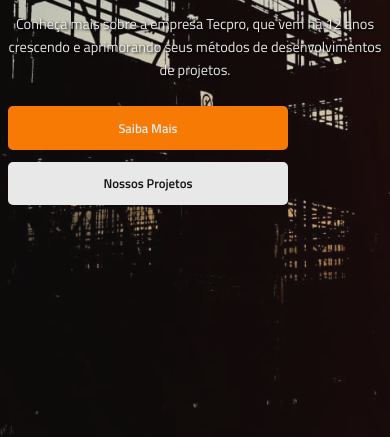
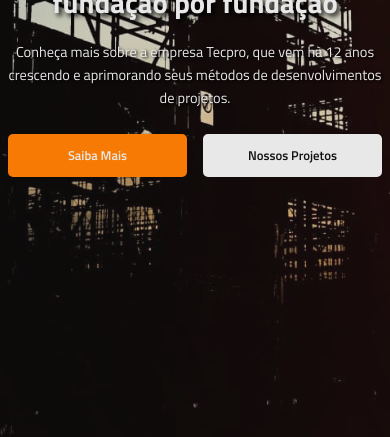
Before and after one commit to leonardolinton/tecpro-engenharia-white, a plain HTML site: page index.html in a window 390 px wide. Shown: the part 407-844 px from the top of the page. Drawn offline with nearby package versions, Linux system fonts and the light colour scheme.

Commit message:
Correção de espações no mobile - 23/06/2025

```diff
--- a/assets/css/servicos.css
+++ b/assets/css/servicos.css
@@ -11,7 +11,7 @@
 
 .servicos-grid {
   display: grid;
-  grid-template-columns: repeat(auto-fill, minmax(350px, 1fr));
+  grid-template-columns: repeat(auto-fill, minmax(340px, 1fr));
   gap: 3rem;
 }
 
--- a/assets/css/style.css
+++ b/assets/css/style.css
@@ -396,11 +396,6 @@ ul {
     font-size: 1.8rem;
   }
 
-  .hero-buttons {
-    flex-direction: column;
-    gap: 1.5rem;
-  }
-
   .section-header {
     margin-bottom: 4rem;
   }
```
